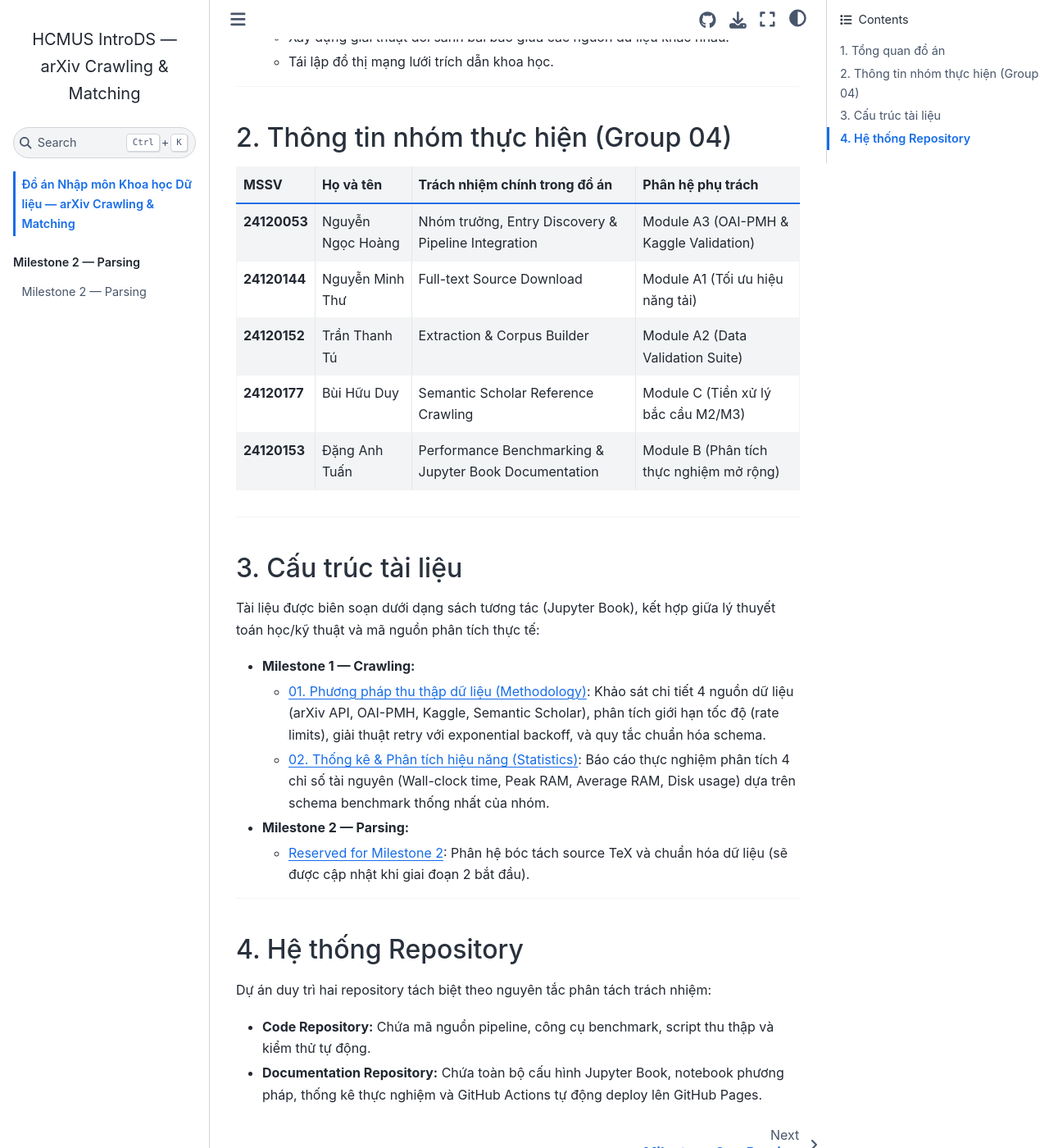
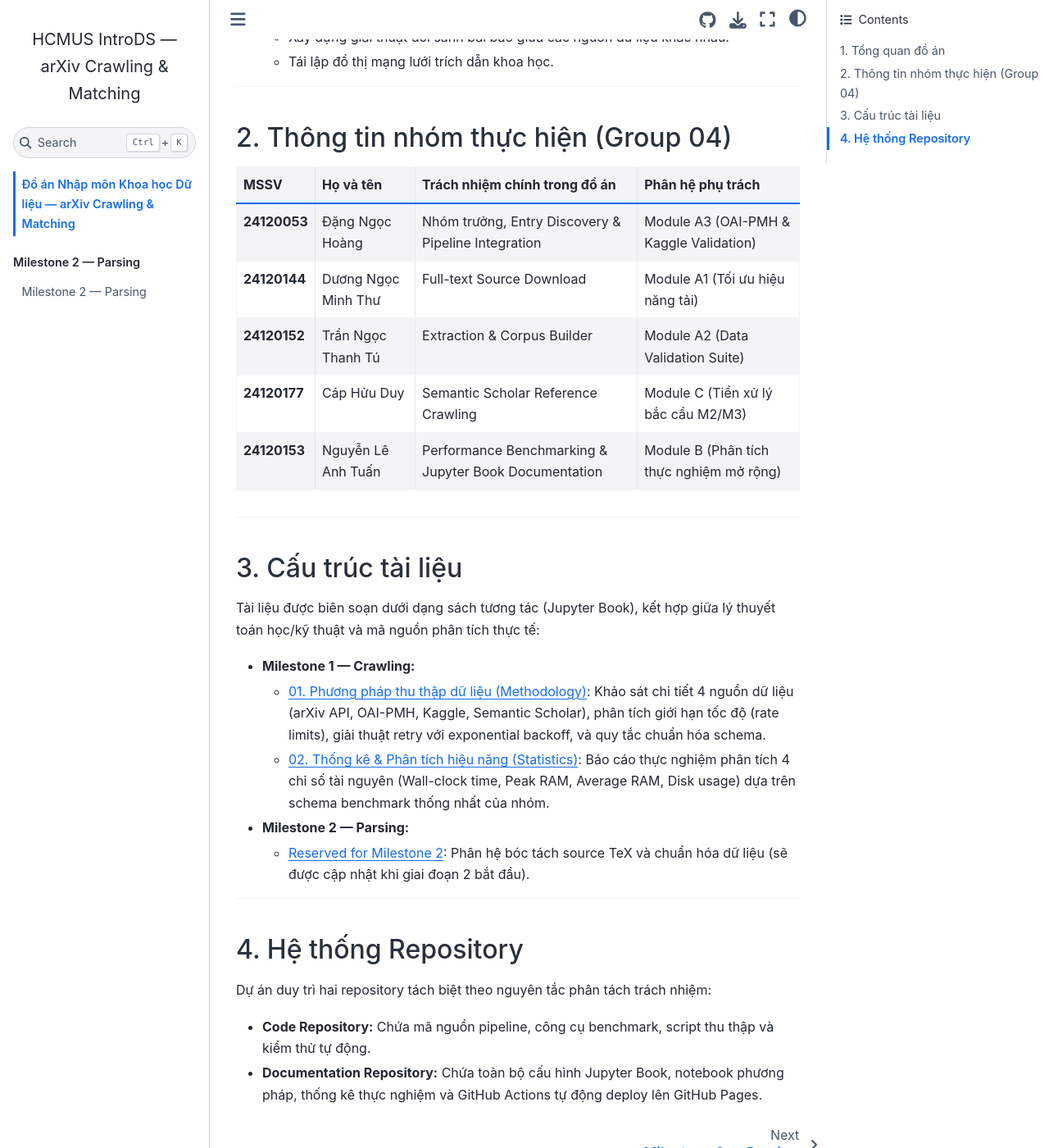
Before and after one commit to CattoMeowz/introds-arxiv-book, a Jupyter Book: the page built from intro.md, in a window 1280 px wide and 1400 px high, scrolled down 836 px. Shown: the whole window at 82% size. Built offline with Jupyter Book 1.0.4 settings and Sphinx 7.4.7 and the Sphinx Book theme 1.1.4, drawn with Linux system fonts in a browser that asks for light colours; pages that are not in the unit, such as notebooks, are missing from menus; some of the changed text lies outside the part shown.

Commit message:
docs: update accurate full names of team members across all chapters

```diff
--- a/_config.yml
+++ b/_config.yml
@@ -1,6 +1,6 @@
 # Book configuration
 title: "HCMUS IntroDS — arXiv Crawling & Matching"
-author: "IntroDS Group 04 (Anh Tuấn - MSSV 24120153)"
+author: "IntroDS Group 04 (Nguyễn Lê Anh Tuấn - MSSV 24120153)"
 copyright: "2026, HCMUS IntroDS Group 04"
 logo: ""
 
--- a/intro.md
+++ b/intro.md
@@ -27,11 +27,11 @@ Quy trình được chia thành 3 giai đoạn chính (Milestones):
 
 | MSSV | Họ và tên | Trách nhiệm chính trong đồ án | Phân hệ phụ trách |
 |---|---|---|---|
-| **24120053** | Nguyễn Ngọc Hoàng | Nhóm trưởng, Entry Discovery & Pipeline Integration | Module A3 (OAI-PMH & Kaggle Validation) |
-| **24120144** | Nguyễn Minh Thư | Full-text Source Download | Module A1 (Tối ưu hiệu năng tải) |
-| **24120152** | Trần Thanh Tú | Extraction & Corpus Builder | Module A2 (Data Validation Suite) |
-| **24120177** | Bùi Hữu Duy | Semantic Scholar Reference Crawling | Module C (Tiền xử lý bắc cầu M2/M3) |
-| **24120153** | Đặng Anh Tuấn | Performance Benchmarking & Jupyter Book Documentation | Module B (Phân tích thực nghiệm mở rộng) |
+| **24120053** | Đặng Ngọc Hoàng | Nhóm trưởng, Entry Discovery & Pipeline Integration | Module A3 (OAI-PMH & Kaggle Validation) |
+| **24120144** | Dương Ngọc Minh Thư | Full-text Source Download | Module A1 (Tối ưu hiệu năng tải) |
+| **24120152** | Trần Ngọc Thanh Tú | Extraction & Corpus Builder | Module A2 (Data Validation Suite) |
+| **24120177** | Cáp Hửu Duy | Semantic Scholar Reference Crawling | Module C (Tiền xử lý bắc cầu M2/M3) |
+| **24120153** | Nguyễn Lê Anh Tuấn | Performance Benchmarking & Jupyter Book Documentation | Module B (Phân tích thực nghiệm mở rộng) |
 
 ---
 
```
Also changed, not shown: 3 other files.
